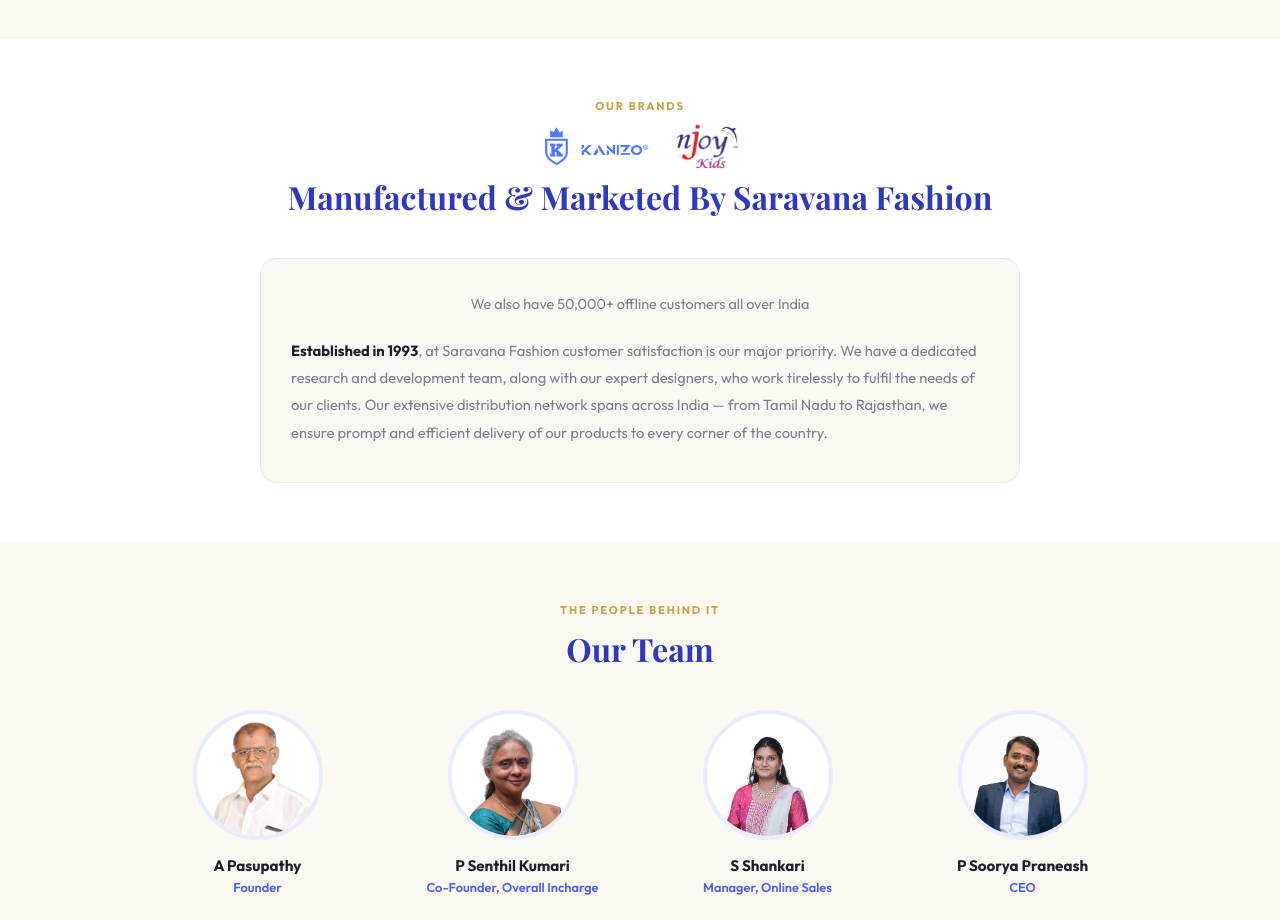
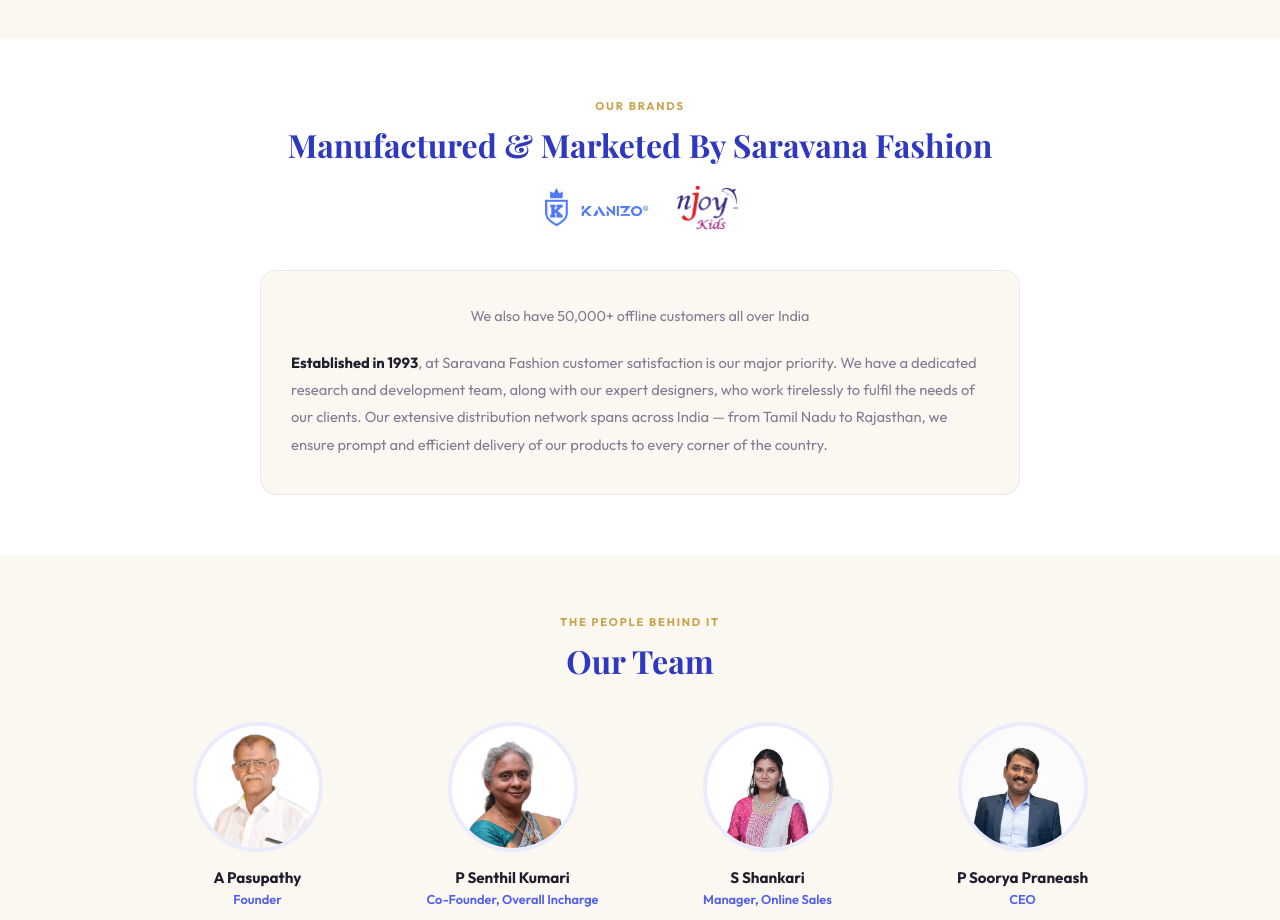
Before and after one commit to cherubimin082-art/saravana-fashion, a plain HTML site: page about.html in a window 1280 px wide. Shown: the part 900-1820 px from the top of the page. Drawn offline with nearby package versions, Linux system fonts and the light colour scheme.

Commit message:
About page: adjust spacing so logos sit close under the Manufactured & Marketed By heading
Co-Authored-By: Claude Sonnet 5 <noreply@anthropic.com>

```diff
--- a/about.html
+++ b/about.html
@@ -79,7 +79,7 @@ section{padding:60px 5vw}
 .brand-block{background:var(--cream);border:1px solid #F0E6E9;border-radius:16px;padding:36px 30px;text-align:center;max-width:760px;margin:0 auto}
 .brand-block .mfg-line{font-weight:800;color:var(--navy-deep);font-size:1.15rem;letter-spacing:.02em;margin-bottom:4px}
 .brand-block .mfg-sub{color:var(--muted);font-size:.9rem;margin-bottom:24px}
-.brand-logos{display:flex;align-items:center;justify-content:center;gap:24px;flex-wrap:wrap;margin:10px 0 6px}
+.brand-logos{display:flex;align-items:center;justify-content:center;gap:24px;flex-wrap:wrap;margin:18px 0 0}
 .brand-logo-item{display:flex;align-items:center;justify-content:center}
 .brand-logos img{height:46px;width:auto}
 .njoy-logo-crop{height:46px;display:flex;align-items:center}
@@ -245,11 +245,11 @@ window.addEventListener('DOMContentLoaded',function(){
   <div class="container">
     <div class="sec-head" data-reveal>
       <div class="sec-eyebrow">Our Brands</div>
+      <h2>Manufactured &amp; Marketed By Saravana Fashion</h2>
       <div class="brand-logos">
         <div class="brand-logo-item"><img src="./img/kanizo-logo.png" alt="Kanizo"></div>
         <div class="brand-logo-item"><div class="njoy-logo-crop"><img src="./img/njoy-kids-logo.png" alt="Njoy Kids"></div></div>
       </div>
-      <h2>Manufactured &amp; Marketed By Saravana Fashion</h2>
     </div>
     <div class="brand-block" data-reveal="up">
       <div class="mfg-sub">We also have 50,000+ offline customers all over India</div>
```
